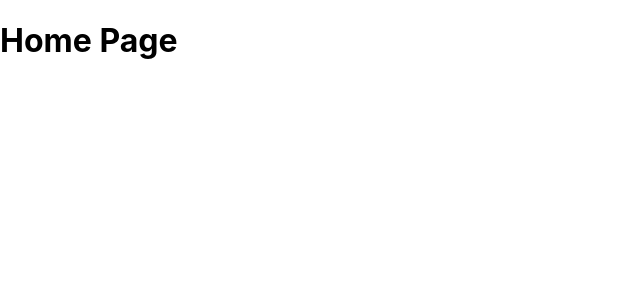
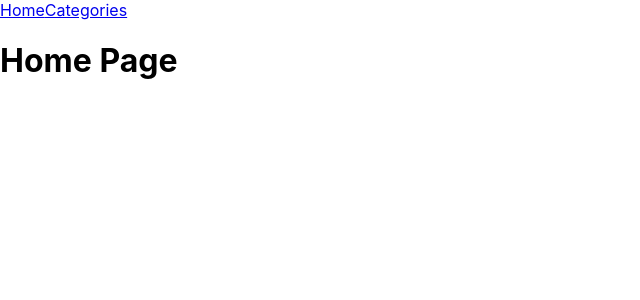
Before and after one commit to rudicarrilloypr/book-app, a React (Create React App) app: page / in a window 1280 px wide. Shown: the top 300 px of the page, without its empty margins (0-640 px from the left). Built offline with nearby package versions, Linux system fonts and the light colour scheme.

Commit message:
Add navigation routes

```diff
--- a/src/App.js
+++ b/src/App.js
@@ -3,9 +3,11 @@ import React from 'react';
 import { BrowserRouter as Router, Routes, Route } from 'react-router-dom';
 import HomePage from './pages/HomePage';
 import CategoriesPage from './pages/CategoriesPage';
+import Navigation from './components/Navigation'; // Asegúrate de importar Navigation
 
 const App = () => (
   <Router>
+    <Navigation />
     <Routes>
       <Route path="/" element={<HomePage />} />
       <Route path="/categories" element={<CategoriesPage />} />
--- a/src/components/Navigation.js
+++ b/src/components/Navigation.js
@@ -1,3 +1,4 @@
+// Navigation.js
 import React from 'react';
 import { Link } from 'react-router-dom';
 
```
